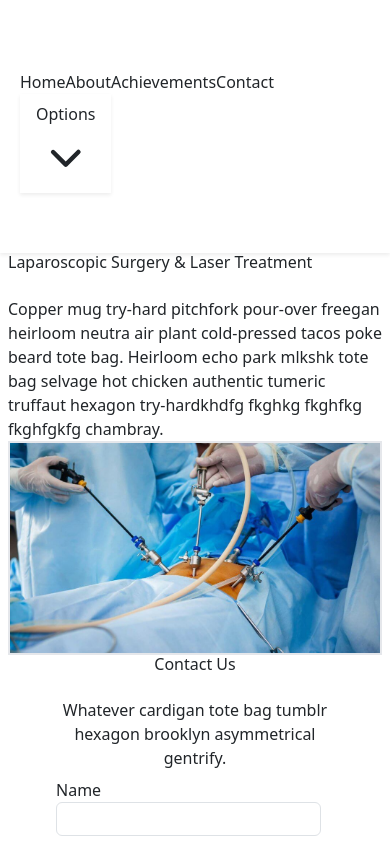
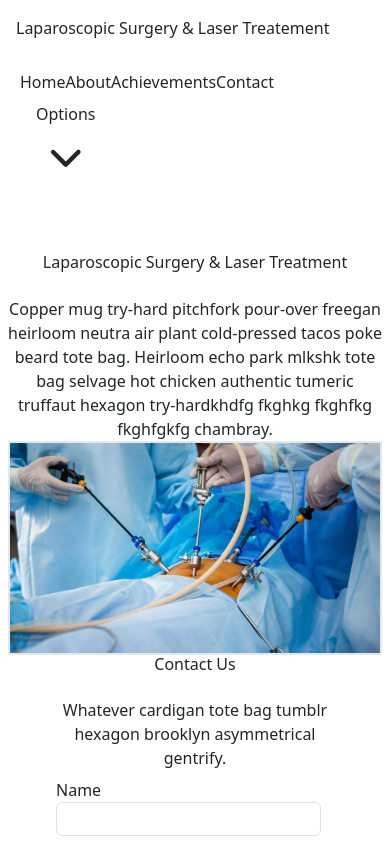
Before and after one commit to salmanansari14/drarpitbansal, a React (Vite) app: page /Contact in a window 390 px wide. Shown: the top 844 px of the page. Built offline with nearby package versions, Linux system fonts and the light colour scheme.

Commit message:
responsiveadd

```diff
--- a/src/Component/Head.jsx
+++ b/src/Component/Head.jsx
@@ -5,12 +5,12 @@ const Head = () => {
   return (
     <>
       <section class="text-gray-600 body-font ">
-        <div class="container mx-auto flex px-2 pt-28 pb-16  md:pt-52 md:flex-row md:text-center flex-col items-center">
-          <div class="pr-0 w-11/12 m-auto flex flex-col md:w-1/2 md:pl-16 md:items-start md:text-left lg:flex-grow lg:pl-4">
-            <h1 class="title-font text-left sm:text-4xl text-3xl mb-4 font-medium text-gray-900">
+        <div class="container mx-auto w-11/12 flex px-2 pt-28 pb-16 md:pt-32 lg:pt-56 lg:w-4/5 md:flex-row text-center flex-col items-center">
+          <div class="pr-0 w-11/12 m-auto text-center flex flex-col md:w-1/2 md:pr-8 lg-pr-8 md:items-start lg:flex-grow lg:pl-4">
+            <h1 class="title-font sm:text-4xl md:text-left text-3xl mb-4 font-medium text-gray-900">
               Laparoscopic Surgery & Laser Treatment
             </h1>
-            <p class="mb-8 leading-relaxed text-left">
+            <p class="mb-8 leading-relaxed md:text-left">
               Copper mug try-hard pitchfork pour-over freegan heirloom neutra
               air plant cold-pressed tacos poke beard tote bag. Heirloom echo
               park mlkshk tote bag selvage hot chicken authentic tumeric
@@ -20,7 +20,7 @@ const Head = () => {
 
           <div class="lg:max-w-lg lg:w-full md:w-1/2 w-4/5 mb-10 md:mb-0">
             <img
-              class="border-2 border-gray-500 object-cover object-center rounded-2xl md:rounded-tl-full"
+              class="border-2 border-blue-500 border-gradient-to-r from-blue-500 object-cover object-center rounded-2xl md:rounded-tl-full"
               alt="hero"
               src={LaparoscopicImage}
             />
--- a/src/Component/NavigationB.jsx
+++ b/src/Component/NavigationB.jsx
@@ -10,11 +10,11 @@ function NavigationB() {
     const [theme, setTheme] = useState(false)
     console.log(theme)
     return (
-        <nav className="themess fixed shadow-sm w-full bg-white z-10 flex items-center justify-between flex-wrap p-3">
-            <div className="flex items-center flex-shrink-0 text-white mr-6 lg:mr-72">
-                <span className='text-slate-950 text-wrap'>Laparoscopic Surgery & Laser Treatement</span>
+        <nav className="themess fixed shadow-md w-full bg-blue-500 z-30 flex items-center justify-between flex-wrap p-3 md:bg-white md:shadow-sm">
+            <div className="flex items-center flex-shrink-0 mr-6 lg:mr-72">
+                <span className=' font-bold md:text-slate-950'>Laparoscopic Surgery & Laser Treatement</span>
             </div>
-            <div className="block lg:hidden">
+            <div className="block xl:hidden">
                 <button
                     onClick={() => setIsOpen(!isOpen)}
                     className="flex items-center px-3 py-2 rounded text-black-500 hover:text-black-400"
@@ -36,7 +36,7 @@ function NavigationB() {
                 </button>
             </div>
             <div
-                className={`w-full block flex-grow lg:flex lg:items-center lg:w-auto ${isOpen ? "block" : "hidden"}`}
+                className={`w-full block flex-grow xl:flex  lg:items-center lg:w-auto ${isOpen ? "block" : "hidden"}`}
             >
                 <div className="text-sm lg:flex-grow p-1">
                     <a href="/" className="block mt-0 lg:inline-block lg:mt-0 text-white-200 mr-4">
@@ -54,7 +54,7 @@ function NavigationB() {
 
                     <Menu as="div" className="relative inline-block text-left">
                         <div>
-                            <MenuButton className="inline-flex w-full justify-center gap-x-1.5 rounded-md bg-white px-3 py-2 text-sm font-semibold text-gray-900 shadow-sm ring-1 ring-inset ring-gray-300 hover:bg-gray-50">
+                            <MenuButton className="inline-flex w-full justify-center gap-x-1.5 rounded-md bg-white px-3 py-2 text-sm font-semibold text-gray-900 border-sm border-blue-950 ring-1 ring-inset ring-gray-300 hover:bg-gray-50">
                                 Options
                                 <ChevronDownIcon aria-hidden="true" className="-mr-1 h-5 w-5 text-gray-400" />
                             </MenuButton>
```
